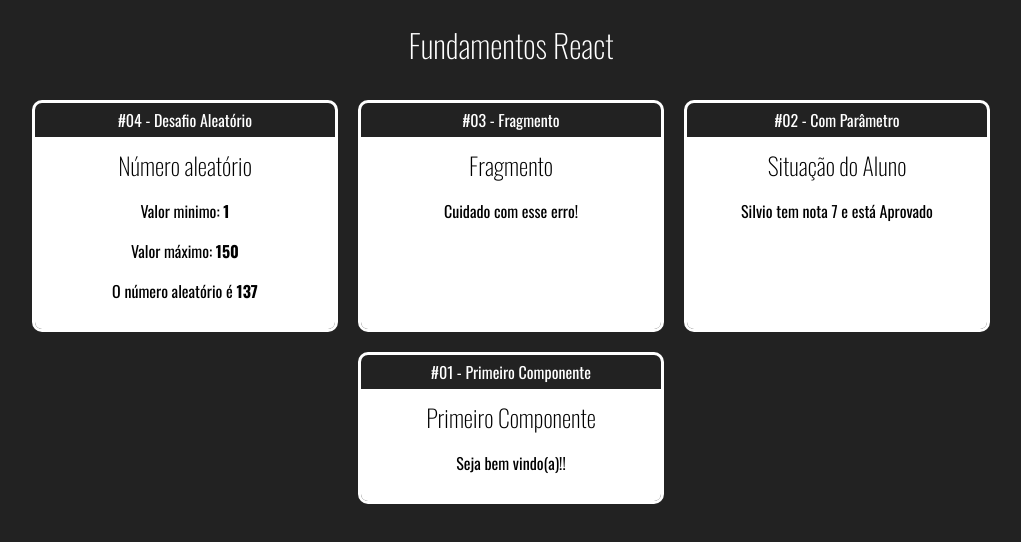
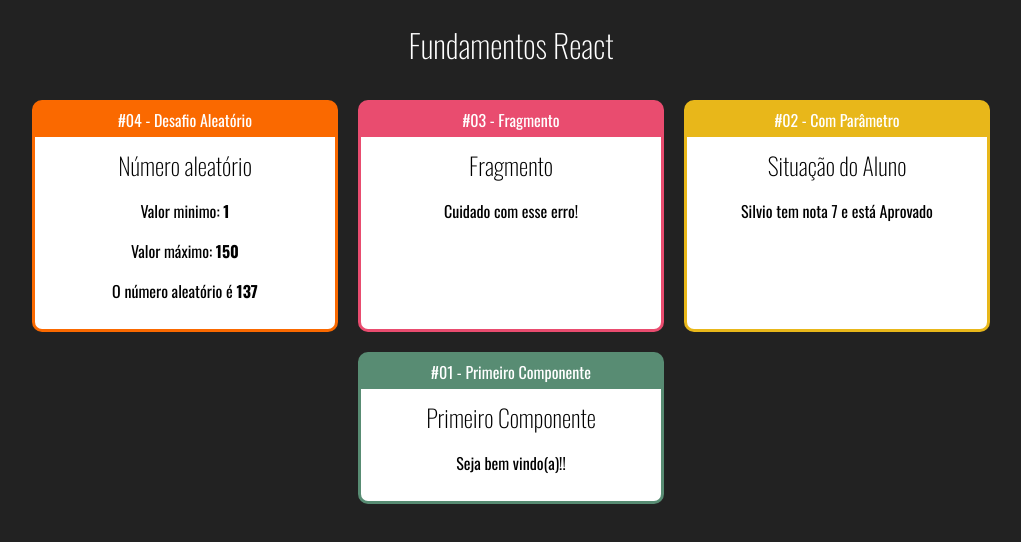
Before and after one commit to SilvioDiasJr/fundamentos-react, a React (Create React App) app in the folder fundamentos-react/: page / in a window 1280 px wide. Shown: the top 542 px of the page, without its empty margins (129-1150 px from the left). Built offline with nearby package versions, Linux system fonts and the light colour scheme.

Commit message:
modificar recebendo cores por parâmetro

```diff
--- a/fundamentos-react/src/components/basicos/layout/Card.jsx
+++ b/fundamentos-react/src/components/basicos/layout/Card.jsx
@@ -3,8 +3,14 @@
 import './Card.css'
 
 export default (props) => {
+
+  const Cardstyle = {
+    backgroundColor: props.color || '#f00',
+    borderColor: props.color || '#f00',
+  }
+
   return (
-    <div className="Card">
+    <div className="Card" style={Cardstyle}>
       <div className="Title">
         {props.titulo}
       </div>
```
